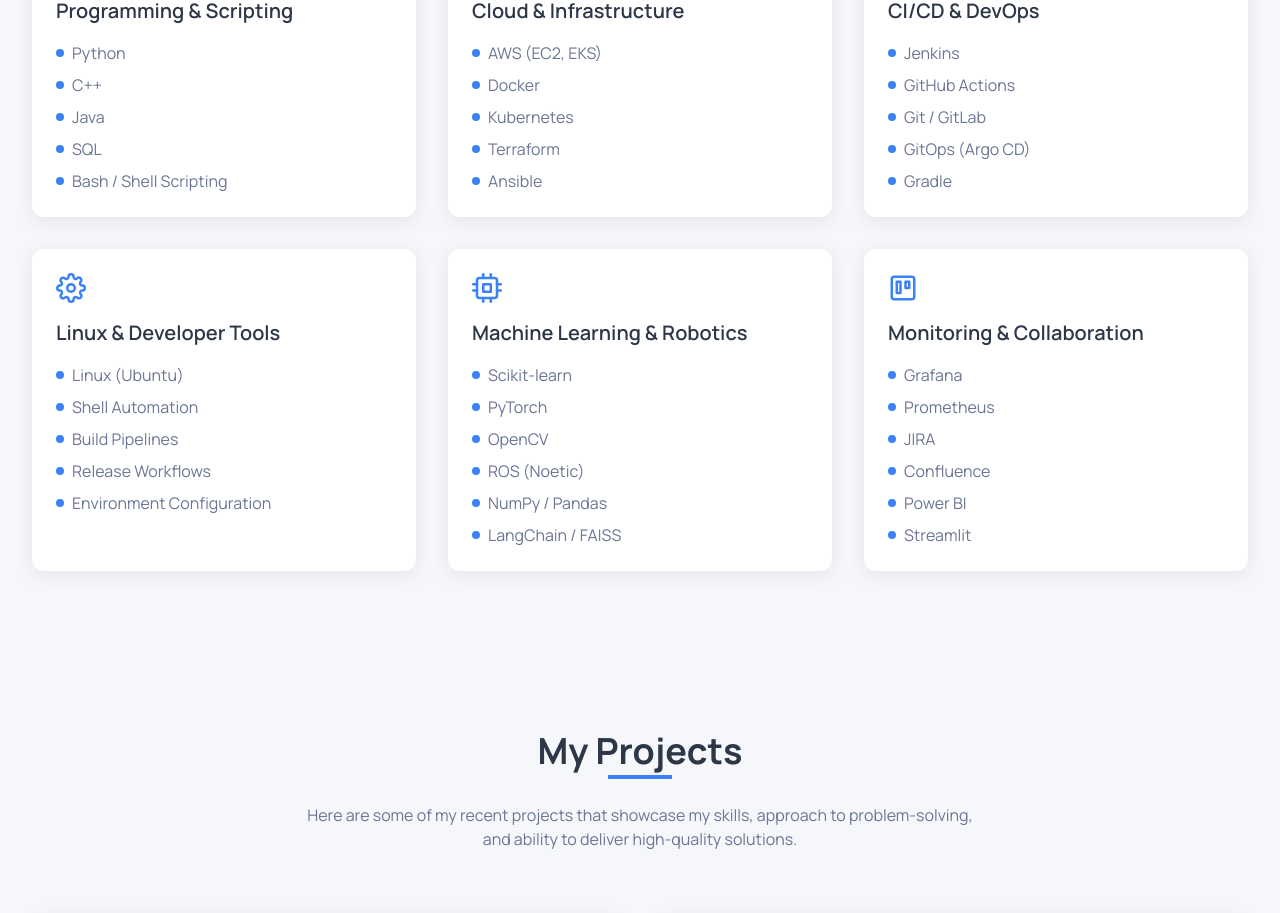
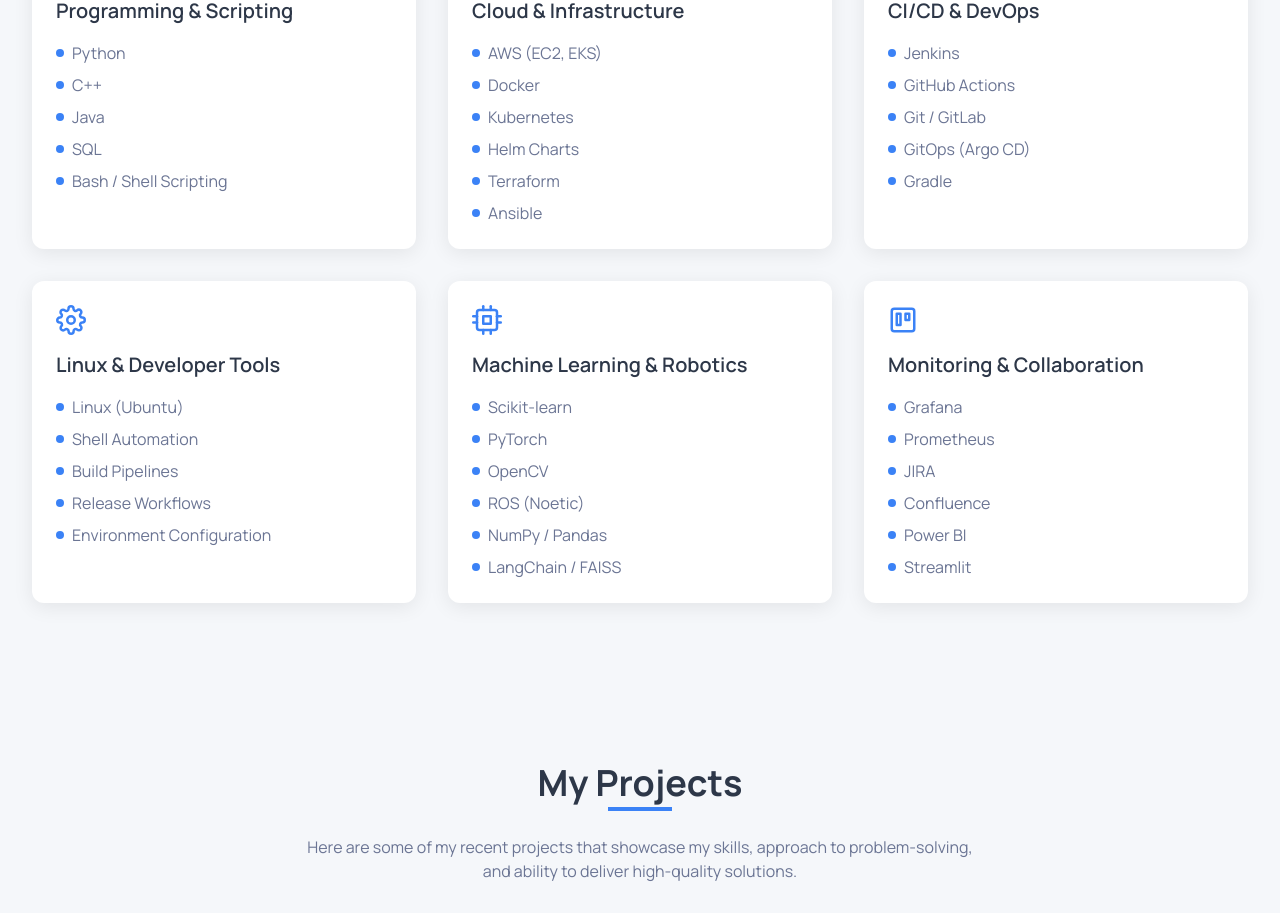
Before and after one commit to DarshanBakilanaRamesh/portfolio, a React (Vite) app: page / in a window 1280 px wide. Shown: the part 1900-2813 px from the top of the page. Built offline with nearby package versions, Linux system fonts and the light colour scheme; grey boxes are pictures that could not be loaded.

Commit message:
Updated Skills again

```diff
--- a/src/components/Skills.jsx
+++ b/src/components/Skills.jsx
@@ -12,7 +12,7 @@
     {
       title: "Cloud & Infrastructure",
       icon: <FiDatabase />,
-      skills: ["AWS (EC2, EKS)", "Docker", "Kubernetes", "Terraform", "Ansible"],
+      skills: ["AWS (EC2, EKS)", "Docker", "Kubernetes", "Helm Charts", "Terraform", "Ansible"],
     },
     {
       title: "CI/CD & DevOps",
```
